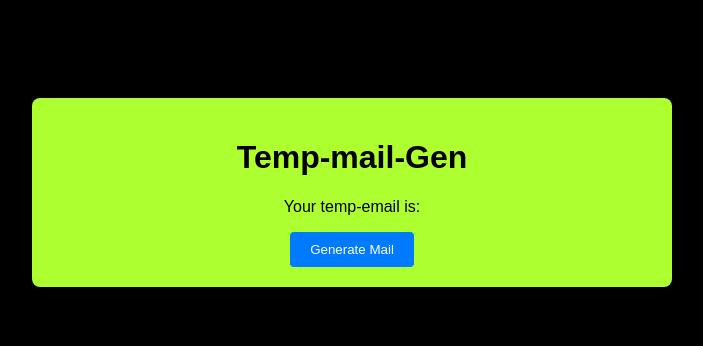
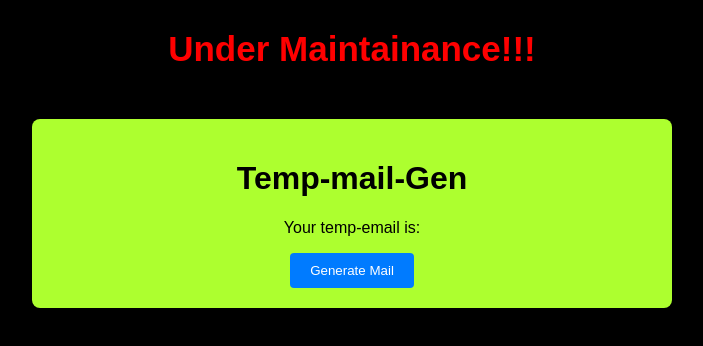
Before and after one commit to Handykiller/temp-mail-gen, a plain HTML site: page index.html in a window 1280 px wide. Shown: the whole page, without its empty margins (288-991 px from the left). Drawn offline with Linux system fonts and the light colour scheme.

Commit message:
Update style.css

```diff
--- a/style.css
+++ b/style.css
@@ -1,6 +1,11 @@
 body {
     font-family: Arial, sans-serif;
     background-color: black;
+}
+h2{
+    color: red;
+    text-align: center;
+    font-size: 35px;
 }
 
 .container {
```
